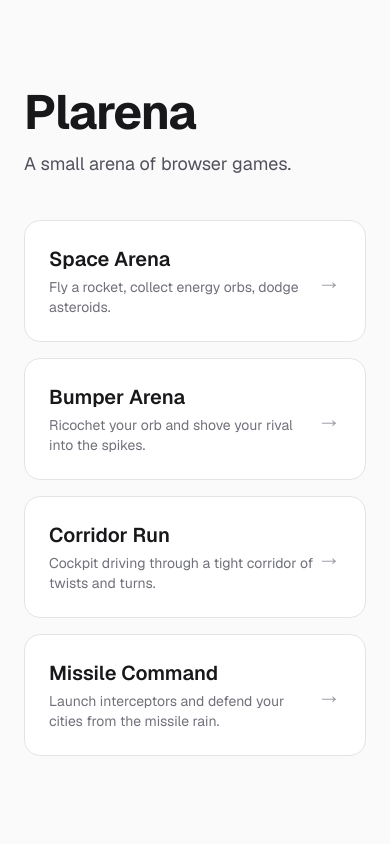
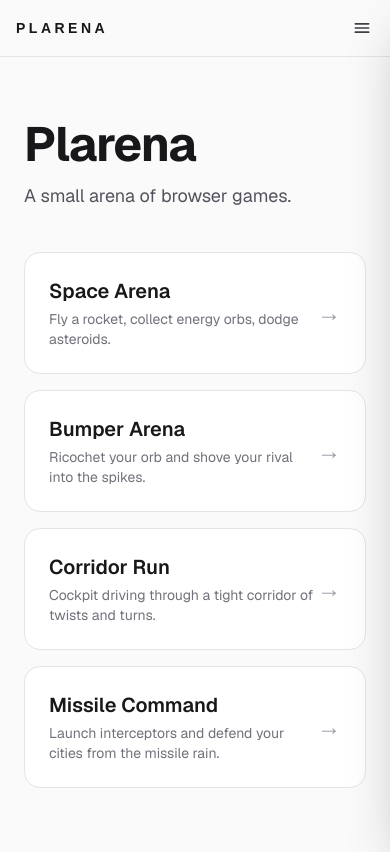
Before and after one commit to ayushkpai/plarena, a Next.js app: page / in a window 390 px wide. Built offline with nearby package versions, Linux system fonts and the light colour scheme.

Commit message:
Add header with off-canvas game nav

```diff
--- a/src/app/layout.tsx
+++ b/src/app/layout.tsx
@@ -1,5 +1,6 @@
 import type { Metadata } from "next";
 import { Geist, Geist_Mono } from "next/font/google";
+import { Header } from "@/components/header";
 import "./globals.css";
 
 const geistSans = Geist({
@@ -23,7 +24,11 @@ export default function RootLayout({ children }: LayoutProps<"/">) {
       lang="en"
       className={`${geistSans.variable} ${geistMono.variable} h-full antialiased`}
     >
-      <body className="min-h-full flex flex-col">{children}</body>
+      <body className="min-h-full flex flex-col">
+        <Header />
+        <div className="h-14" />
+        <main className="flex flex-1 flex-col">{children}</main>
+      </body>
     </html>
   );
 }
--- /dev/null
+++ b/src/components/header.tsx
@@ -0,0 +1,133 @@
+"use client";
+
+import Link from "next/link";
+import { usePathname } from "next/navigation";
+import { useEffect, useRef, useState } from "react";
+
+const navLinks = [
+  { href: "/games/space-arena", name: "Space Arena" },
+  { href: "/games/bumper-arena", name: "Bumper Arena" },
+  { href: "/games/corridor-run", name: "Corridor Run" },
+  { href: "/games/missile-command", name: "Missile Command" },
+];
+
+export function Header() {
+  const pathname = usePathname();
+  const [open, setOpen] = useState(false);
+  const [hidden, setHidden] = useState(false);
+  const lastY = useRef(0);
+
+  useEffect(() => {
+    lastY.current = window.scrollY;
+  }, [pathname]);
+
+  useEffect(() => {
+    const onScroll = () => {
+      const y = window.scrollY;
+      const goingDown = y > lastY.current;
+      lastY.current = y;
+      if (open) return;
+      setHidden(goingDown && y > 40);
+    };
+    window.addEventListener("scroll", onScroll, { passive: true });
+    return () => window.removeEventListener("scroll", onScroll);
+  }, [open]);
+
+  return (
+    <>
+      <header
+        className={`fixed inset-x-0 top-0 z-50 border-b border-zinc-200 bg-zinc-50/90 backdrop-blur-md transition-transform duration-300 dark:border-zinc-800 dark:bg-black/80 ${
+          hidden ? "-translate-y-full" : "translate-y-0"
+        }`}
+      >
+        <div className="mx-auto flex h-14 w-full max-w-5xl items-center justify-between px-4 sm:px-6">
+          <Link
+            href="/"
+            className="text-sm font-semibold tracking-[0.25em] text-zinc-900 transition-opacity hover:opacity-70 dark:text-zinc-50"
+          >
+            PLARENA
+          </Link>
+
+          <nav className="hidden items-center gap-5 text-sm font-medium text-zinc-500 md:flex dark:text-zinc-400">
+            {navLinks.map((link) => (
+              <Link
+                key={link.href}
+                href={link.href}
+                className="transition-colors hover:text-zinc-900 dark:hover:text-zinc-100"
+              >
+                {link.name}
+              </Link>
+            ))}
+          </nav>
+
+          <button
+            type="button"
+            aria-label={open ? "Close menu" : "Open menu"}
+            aria-expanded={open}
+            onClick={() => setOpen((v) => !v)}
+            className="-mr-2 grid h-10 w-10 place-items-center rounded-md text-zinc-700 transition-colors hover:bg-zinc-100 md:hidden dark:text-zinc-300 dark:hover:bg-zinc-900"
+          >
+            {open ? (
+              <svg viewBox="0 0 24 24" fill="none" stroke="currentColor" strokeWidth="2" strokeLinecap="round" className="h-5 w-5">
+                <path d="M6 6l12 12M18 6L6 18" />
+              </svg>
+            ) : (
+              <svg viewBox="0 0 24 24" fill="none" stroke="currentColor" strokeWidth="2" strokeLinecap="round" className="h-5 w-5">
+                <path d="M4 7h16M4 12h16M4 17h16" />
+              </svg>
+            )}
+          </button>
+        </div>
+      </header>
+
+      <div
+        className={`fixed inset-0 z-50 md:hidden ${open ? "" : "pointer-events-none"}`}
+        aria-hidden={!open}
+      >
+        <div
+          onClick={() => setOpen(false)}
+          className={`absolute inset-0 bg-black/40 backdrop-blur-sm transition-opacity duration-300 ${
+            open ? "opacity-100" : "opacity-0"
+          }`}
+        />
+        <nav
+          className={`absolute right-0 top-0 flex h-full w-72 max-w-[80vw] flex-col border-l border-zinc-200 bg-white shadow-2xl transition-transform duration-300 ease-out dark:border-zinc-800 dark:bg-zinc-950 ${
+            open ? "translate-x-0" : "translate-x-full"
+          }`}
+        >
+          <div className="flex h-14 items-center justify-between border-b border-zinc-200 px-5 dark:border-zinc-800">
+            <span className="text-xs font-semibold tracking-[0.25em] text-zinc-400">
+              GAMES
+            </span>
+            <button
+              type="button"
+              aria-label="Close menu"
+              onClick={() => setOpen(false)}
+              className="-mr-2 grid h-10 w-10 place-items-center rounded-md text-zinc-700 transition-colors hover:bg-zinc-100 dark:text-zinc-300 dark:hover:bg-zinc-900"
+            >
+              <svg viewBox="0 0 24 24" fill="none" stroke="currentColor" strokeWidth="2" strokeLinecap="round" className="h-5 w-5">
+                <path d="M6 6l12 12M18 6L6 18" />
+              </svg>
+            </button>
+          </div>
+          <div className="flex flex-1 flex-col gap-1 p-3">
+            {navLinks.map((link) => (
+              <Link
+                key={link.href}
+                href={link.href}
+                onClick={() => setOpen(false)}
+                className={`rounded-xl px-4 py-3 text-sm font-medium transition-colors hover:bg-zinc-100 dark:hover:bg-zinc-900 ${
+                  pathname === link.href
+                    ? "bg-zinc-100 text-zinc-900 dark:bg-zinc-900 dark:text-zinc-50"
+                    : "text-zinc-700 dark:text-zinc-300"
+                }`}
+              >
+                {link.name}
+              </Link>
+            ))}
+          </div>
+        </nav>
+      </div>
+    </>
+  );
+}
```
